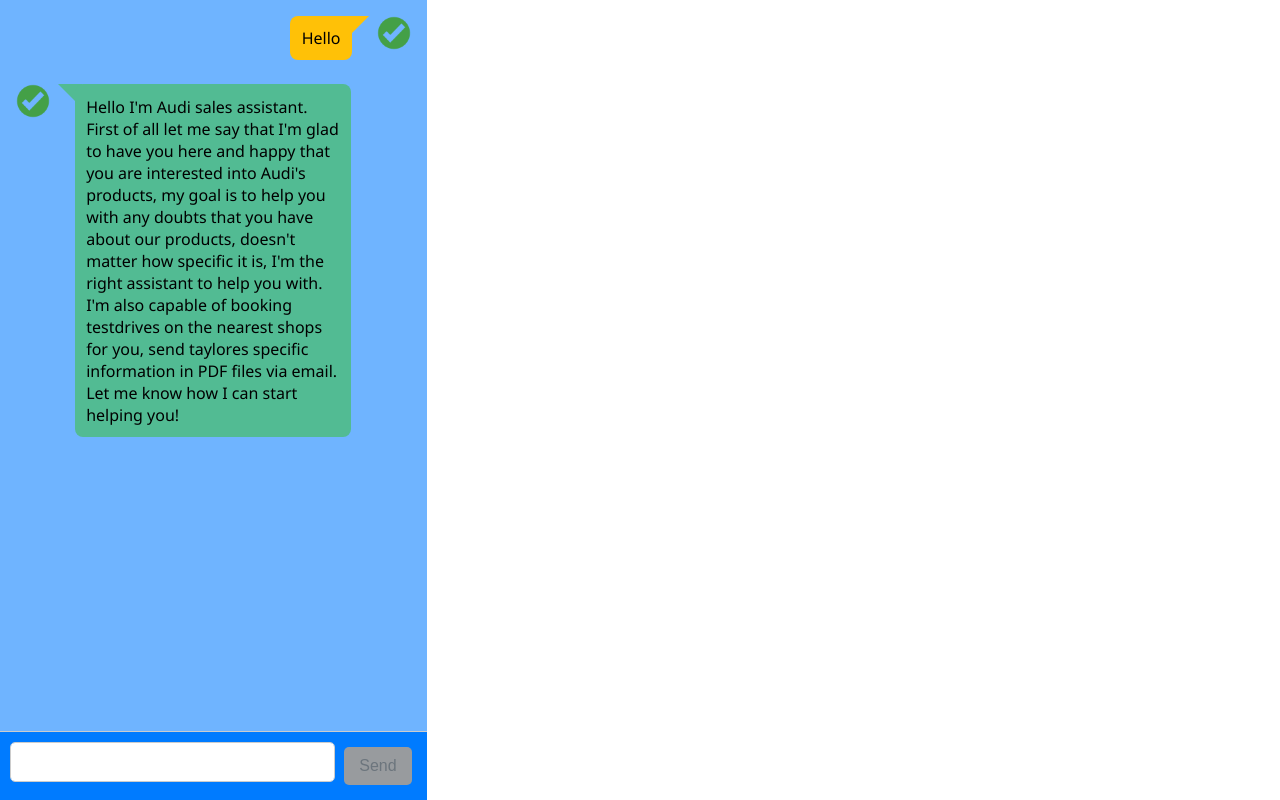
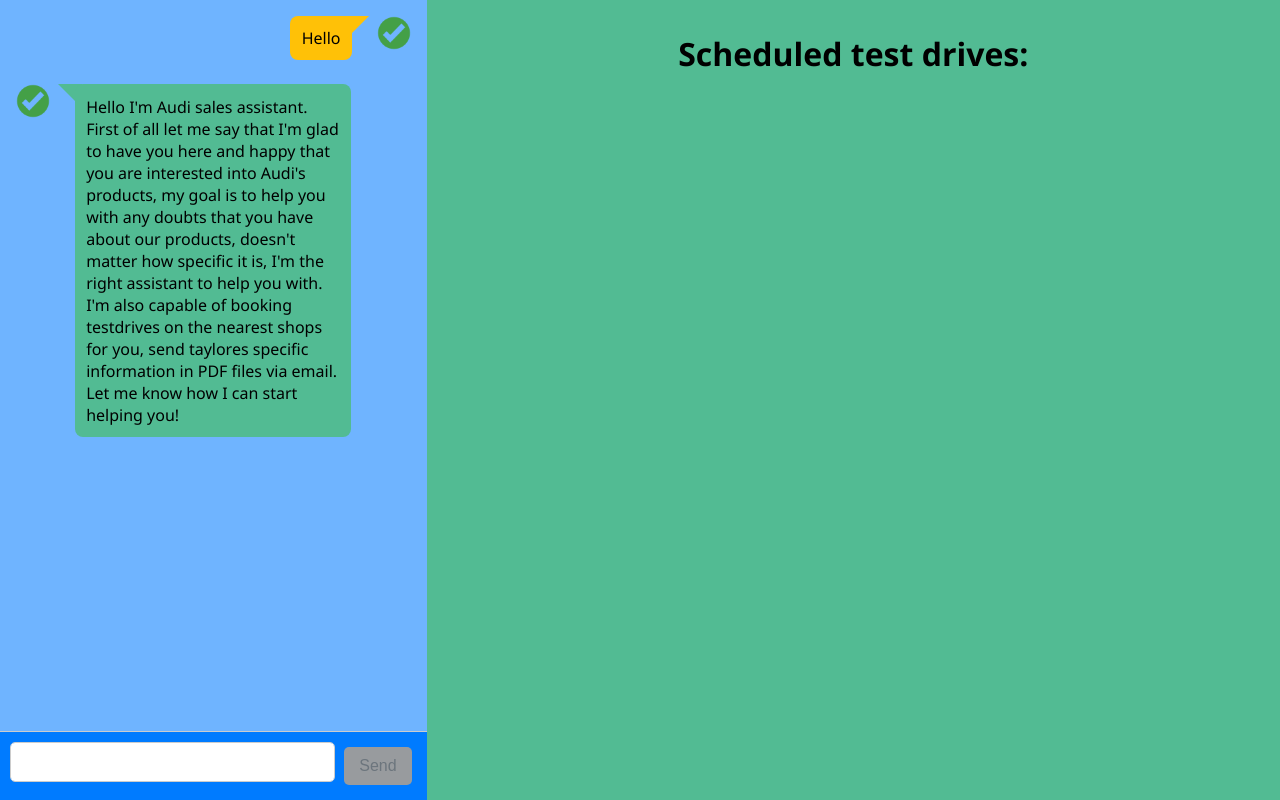
Before and after one commit to GuillermoCAB/AITravelAssistant, a React (Vite) app: page / in a window 1280 px wide. Shown: the top 800 px of the page. Built offline with nearby package versions, Linux system fonts and the light colour scheme.

Commit message:
Updates on home style

```diff
--- a/src/pages/Home/index.ts
+++ b/src/pages/Home/index.ts
@@ -1,3 +1,3 @@
-import Home from './home';
+import Home from './Home';
 
 export default Home;
--- a/src/pages/Home/style.css
+++ b/src/pages/Home/style.css
@@ -1,4 +1,6 @@
 #Home {
   width: 100%;
   height: 100%;
+
+  display: flex;
 }
```
